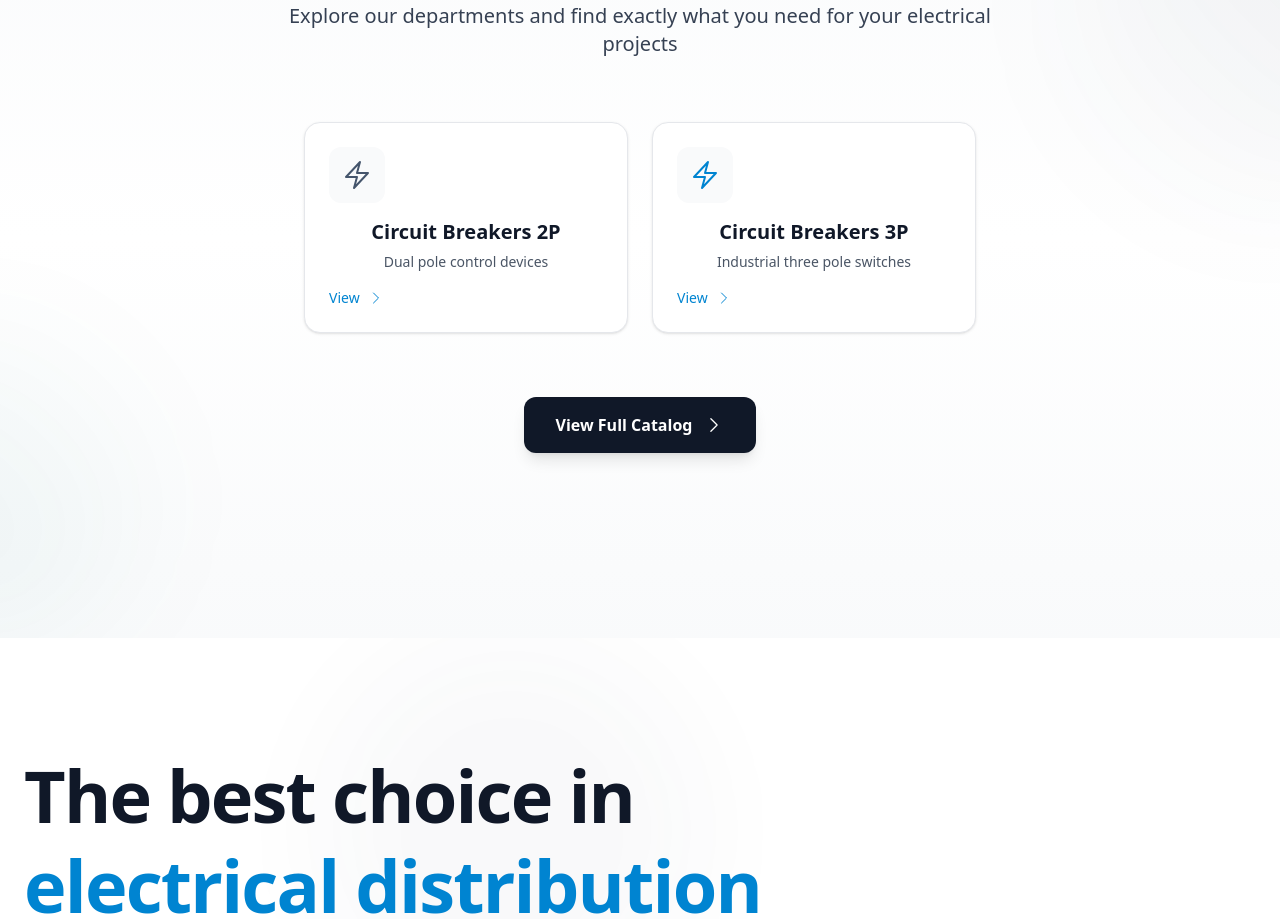
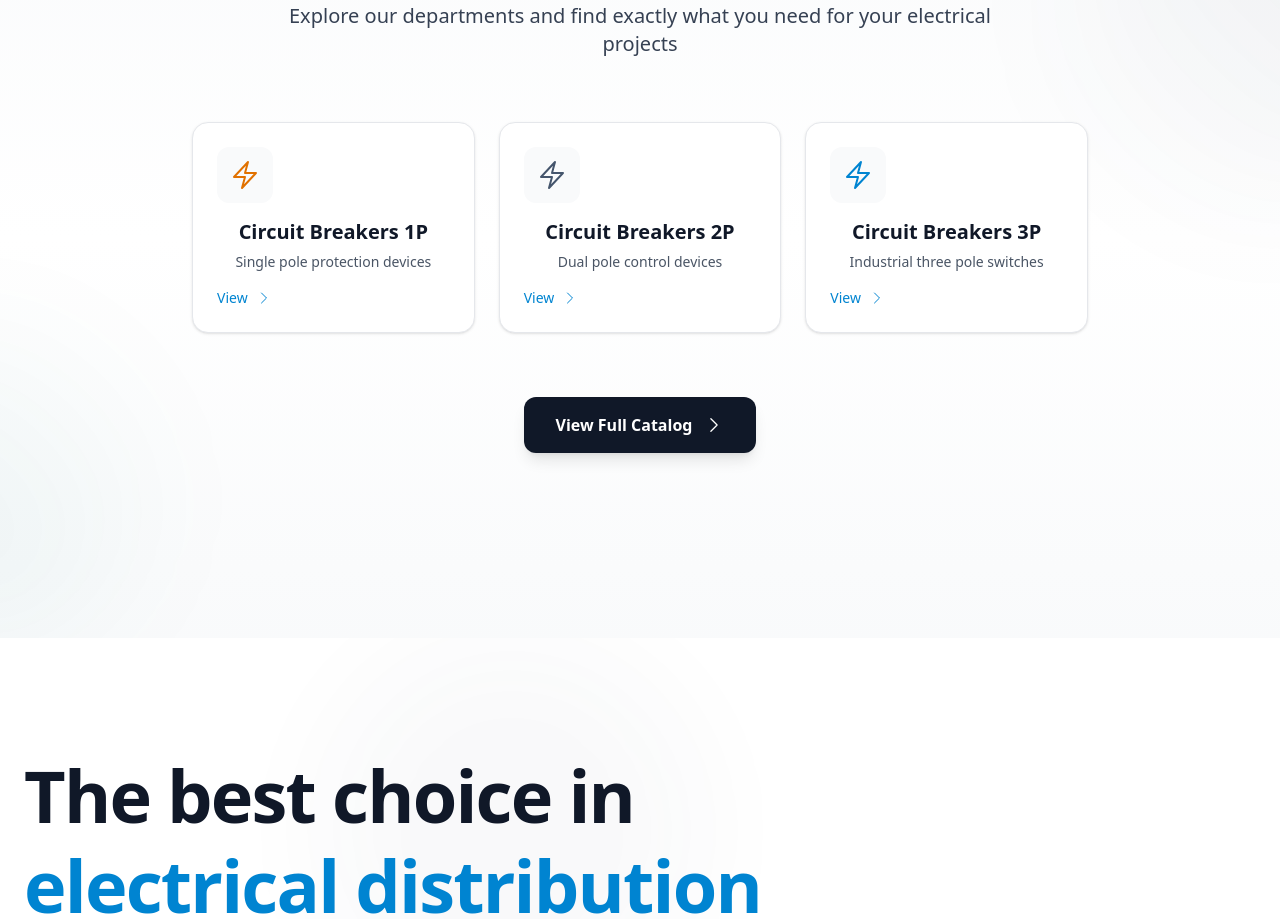
Before and after one commit to julioagk/PROTEX-INNOVATION-ENGLISH, a React (Vite) app: page / in a window 1280 px wide. Shown: the part 2160-3079 px from the top of the page. Built offline with nearby package versions, Linux system fonts and the light colour scheme.

Commit message:
Agregar categoría de Circuit Breakers 1P a la sección de categorías

```diff
--- a/src/componentes/Section2.jsx
+++ b/src/componentes/Section2.jsx
@@ -11,6 +11,18 @@ import {
 } from '@heroicons/react/24/outline';
 
 const categories = [
+  {
+    id: 'interruptores-1p',
+    label: 'Circuit Breakers 1P',
+    icon: BoltIcon,
+    colorClasses: {
+      bg: 'bg-amber-600',
+      text: 'text-amber-600',
+      groupHoverBg: 'group-hover:bg-amber-600',
+      groupHoverText: 'group-hover:text-white'
+    },
+    description: 'Single pole protection devices'
+  },
   {
     id: 'interruptores-2p',
     label: 'Circuit Breakers 2P',
@@ -58,7 +70,7 @@ export default function Section2() {
         </div>
 
         {/* Categories Grid */}
-        <div className="grid grid-cols-1 md:grid-cols-2 gap-6 max-w-2xl mx-auto">
+        <div className="grid grid-cols-1 md:grid-cols-3 gap-6 max-w-4xl mx-auto">
           {categories.map((category) => {
             const Icon = category.icon;
             return (
```
